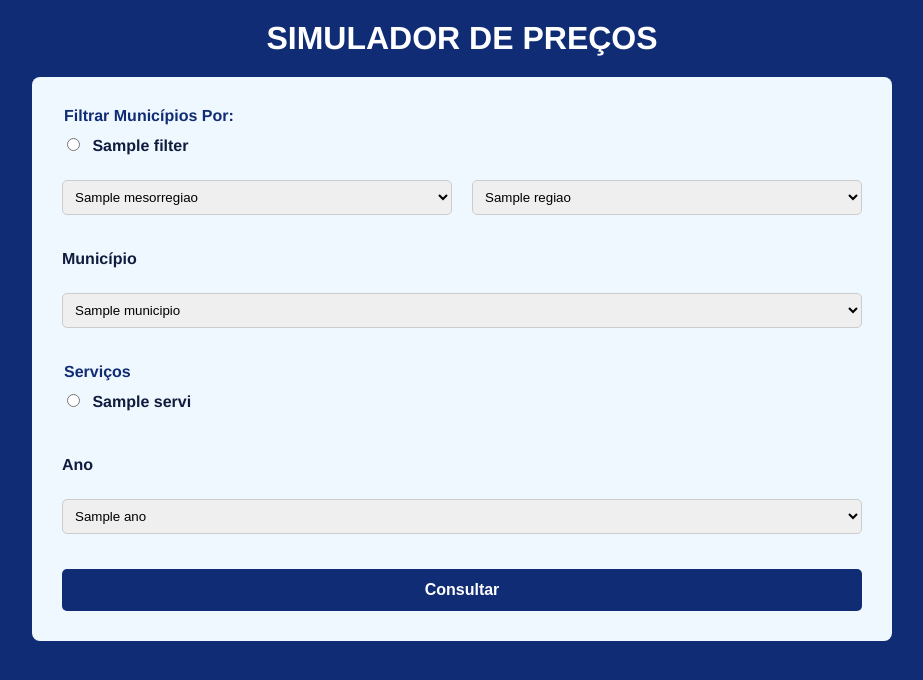
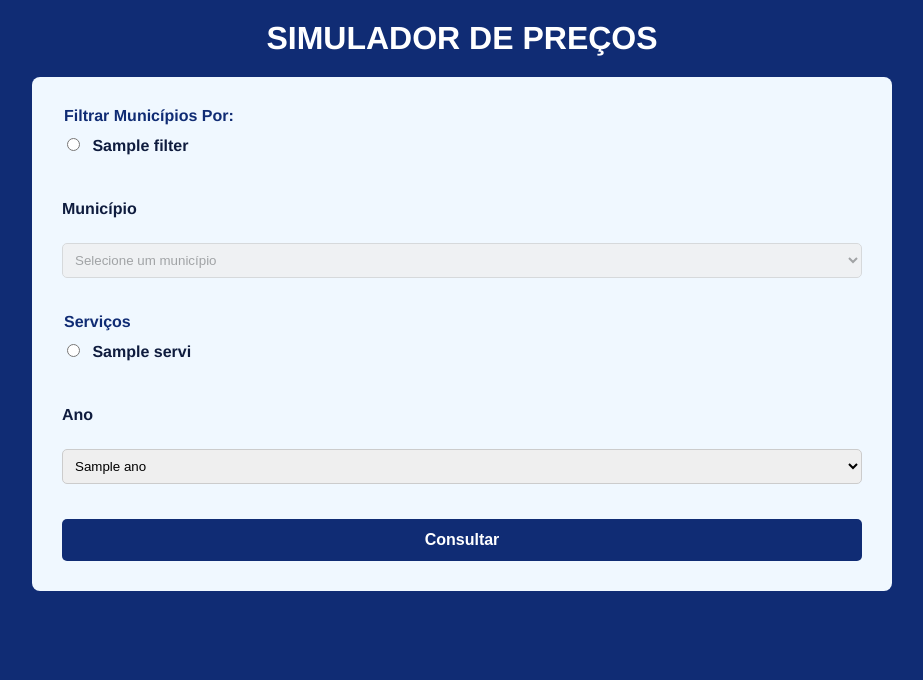
Before and after one commit to Lu4nL1ma/dae_systems, a Django app: template dae_sys/dae_web_sys/templates/index.html in a window 1280 px wide. Shown: the part 100-780 px from the top of the page, without its empty margins (178-1101 px from the left). Run offline with Django 5.2, Linux system fonts and the light colour scheme; the template is opened without the code that fills it: most values are stand-ins (such as "Sample title", 1, 10 or a date in 2020); parts of the project's set-up code (start-up, migrations or seed data) failed here and were passed over.

Commit message:
Update index.html

```diff
--- a/dae_sys/dae_web_sys/templates/index.html
+++ b/dae_sys/dae_web_sys/templates/index.html
@@ -10,7 +10,7 @@
 
 <body class="fundo">
   <header class="header">
-    <img class="img" src="{% static 'imagens/logo' %}" alt="Logo" />
+    <img class="img" src="{% static 'imagens/logo.png' %}" alt="Logo" />
     <div class="dae">DIVISÃO DE ANÁLISE ECONÔMICA</div>
   </header>
 
@@ -29,13 +29,15 @@
         </fieldset>
 
         <div class="form-group">
-          <select name="mesor">
+          <select name="mesor" id="mesor" style="display: none;">
+            <option value="">Selecione uma mesorregião</option>
             {% for msr in meso %}
               <option value="{{ msr.mesorregiao }}">{{ msr.mesorregiao }}</option>
             {% endfor %}
           </select>
 
-          <select name="regiao">
+          <select name="regiao" id="regiao" style="display: none;">
+            <option value="">Selecione uma região</option>
             {% for r in regioes %}
               <option value="{{ r.regiao }}">{{ r.regiao }}</option>
             {% endfor %}
@@ -43,7 +45,8 @@
         </div>
 
         <label for="municipio">Município</label>
-        <select id="municipio" name="municipio">
+        <select id="municipio" name="municipio" disabled>
+          <option value="">Selecione um município</option>
           {% for m in munis %}
             <option value="{{ m.municipio }}">{{ m.municipio }}</option>
           {% endfor %}
```
